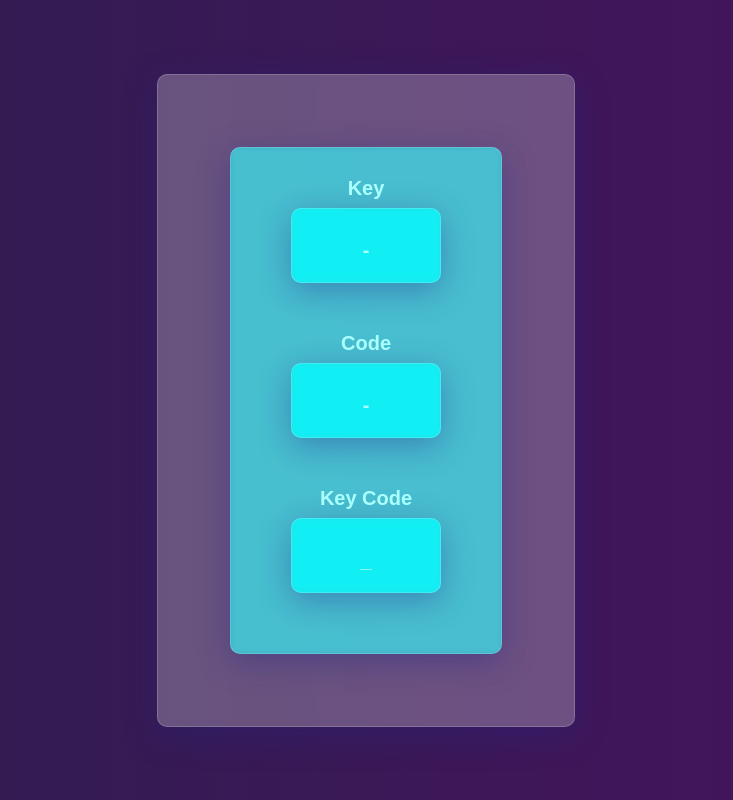
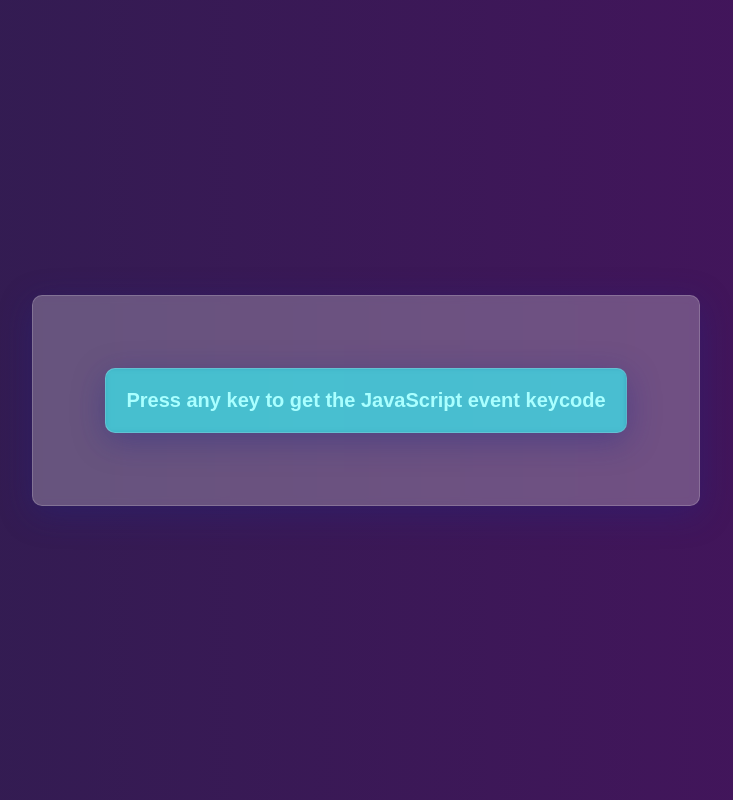
Before and after one commit to shahzaibswe/Key-Code-Project, a PHP site: page / in a window 1280 px wide. Shown: the whole page, without its empty margins (274-1007 px from the left). Run offline with PHP 8.4, Linux system fonts and the light colour scheme.

Commit message:
🎨 Palette: Improve Key Code Explorer UX & Accessibility
This commit enhances the user experience and accessibility of the Key Code Explorer:
- Added an initial "Press any key..." instruction state to guide new users.
- Fixed a bug where special keys (e.g., Enter, Shift) displayed incorrect keycodes.
- Implemented aria-live="polite" to ensure screen readers announce key changes.
- Refactored JavaScript to use targeted textContent updates instead of innerHTML.
- Improved visual stability by ensuring proper positioning and consistent layout structure.

Co-authored-by: shahzaibswe <131589265+shahzaibswe@users.noreply.github.com>

```diff
--- a/Script.js
+++ b/Script.js
@@ -1,22 +1,16 @@
-const container = document.getElementById("key-container");
-container.innerHTML = generateHTML("-", " -", "_");
-window.addEventListener("keydown", (e) => {
-    container.innerHTML = generateHTML(e.key, e.code, e.key.charCodeAt(0));
+const instruction = document.getElementById('instruction');
+const displayContainer = document.getElementById('display-container');
+const keyDisplay = document.getElementById('key-display');
+const codeDisplay = document.getElementById('code-display');
+const keycodeDisplay = document.getElementById('keycode-display');
+
+window.addEventListener('keydown', (e) => {
+  if (instruction.style.display !== 'none') {
+    instruction.style.display = 'none';
+    displayContainer.style.display = 'block';
+  }
+
+  keyDisplay.textContent = e.key === ' ' ? 'Space' : e.key;
+  codeDisplay.textContent = e.code;
+  keycodeDisplay.textContent = e.keyCode;
 });
-
-function generateHTML(key, code, keyCode) {
-    return `
-    <div class="key-container">
-        <h4>Key</h4>
-        <div class="Key-Content">${key === " " ? "space" : key}</div>
-    </div>
-    <div class="key-container">
-        <h4>Code</h4>
-        <div class="Key-Content">${code}</div>
-    </div>
-    <div class="key-container">
-        <h4>Key Code</h4>
-        <div class="Key-Content">${keyCode}</div>
-    </div>
-    `;
-}
--- a/index.html
+++ b/index.html
@@ -1,24 +1,32 @@
 <!DOCTYPE html>
 <html lang="en">
 <head>
-    <meta charset="UTF-8">
-    <meta name="viewport" content="width=device-width, initial-scale=1.0">
-    <title>Document</title>
-    <link rel="stylesheet" href="style.css">
+  <meta charset="UTF-8">
+  <meta name="viewport" content="width=device-width, initial-scale=1.0">
+  <title>Key Code Explorer</title>
+  <link rel="stylesheet" href="style.css">
 </head>
 <body>
-    <div class="container">
-        <div class="key-container" id="key-container">
-            <h4 class="animation">key</h4>
-            <div class="Key-Content animation " >-</div>
+  <div class="container" aria-live="polite">
+    <div id="instruction" class="key-container">
+      Press any key to get the JavaScript event keycode
+    </div>
+    <div id="display-container" style="display: none;">
+      <div class="key-container">
+        <h4>Key</h4>
+        <div id="key-display" class="Key-Content">-</div>
+      </div>
+      <div class="key-container">
+        <h4>Code</h4>
+        <div id="code-display" class="Key-Content">-</div>
+      </div>
+      <div class="key-container">
+        <h4>Key Code</h4>
+        <div id="keycode-display" class="Key-Content">-</div>
+      </div>
+    </div>
+  </div>
 
-            <h4 class="animation">code</h4>
-            <div class="Key-Content" >-</div>
-            <h4 class="animation">Key Code</h4>
-            <div class="Key-Content" >-</div>
-        </div>
-    </div>
-
-    <script src="Script.js" ></script>
+  <script src="Script.js"></script>
 </body>
 </html>
--- a/style.css
+++ b/style.css
@@ -3,8 +3,8 @@
   margin: 0;
   padding: 0;
   font-family: sans-serif;
+}
 
- }
 body{
   display: flex;
   justify-content: center;
@@ -13,33 +13,35 @@
   min-height: 100vh;
   background: linear-gradient( to right, #2e1e4f , #47135e);
 }
+
 .container{
   display: flex;
   flex-direction: column;
   padding: 2rem;
-    background: rgba(255, 255, 2555, 0.25);
-    box-shadow: 0px 8px 32px 0px  rgba(31, 38, 135, 0.35);
+  background: rgba(255, 255, 255, 0.25);
+  box-shadow: 0px 8px 32px 0px rgba(31, 38, 135, 0.35);
   backdrop-filter: blur(4px);
   border-radius: 10px;
-    border: 1px solid rgba(255, 255, 255,0.18);
+  border: 1px solid rgba(255, 255, 255, 0.18);
   transition: background 0.3s ease-in-out;
+}
 
- }
 .key-container{
-    display: flex ;
+  display: flex;
   flex-direction: column;
+  position: relative;
   font-size: 20px;
   font-weight: bold;
   padding: 20px;
   color: #afff;
   margin: 2.5rem;
   min-width: 150px;
-    background: rgba(0, 255, 255,0.5);
-    box-shadow: 0px 8px 32px 0px rgba(31, 38, 135 , 0.37);
-    backdrop-filter: blur(2.52px) ;
+  background: rgba(0, 255, 255, 0.5);
+  box-shadow: 0px 8px 32px 0px rgba(31, 38, 135, 0.37);
+  backdrop-filter: blur(2.52px);
   border-radius: 10px;
-    border: 1px solid rgb(255, 255,255,0.18);
-    transition:background 0.3s ease-in-out;
+  border: 1px solid rgba(255, 255, 255, 0.18);
+  transition: background 0.3s ease-in-out;
 }
 
 .key-container h4{
@@ -49,13 +51,15 @@
   text-align: center;
   width: 100%;
 }
+
 .Key-Content{
   margin-top: 10px;
+}
 
-}
 .container:hover{
   background-color: rgba(255, 255, 255, 0.35);
 }
+
 .key-container:hover{
-   background-color: rgba(0, 255, 255,0.7);
+  background-color: rgba(0, 255, 255, 0.7);
 }
```
Also changed, not shown: .Jules/palette.md (added). Lines whose indentation alone changed are shown as unchanged.
